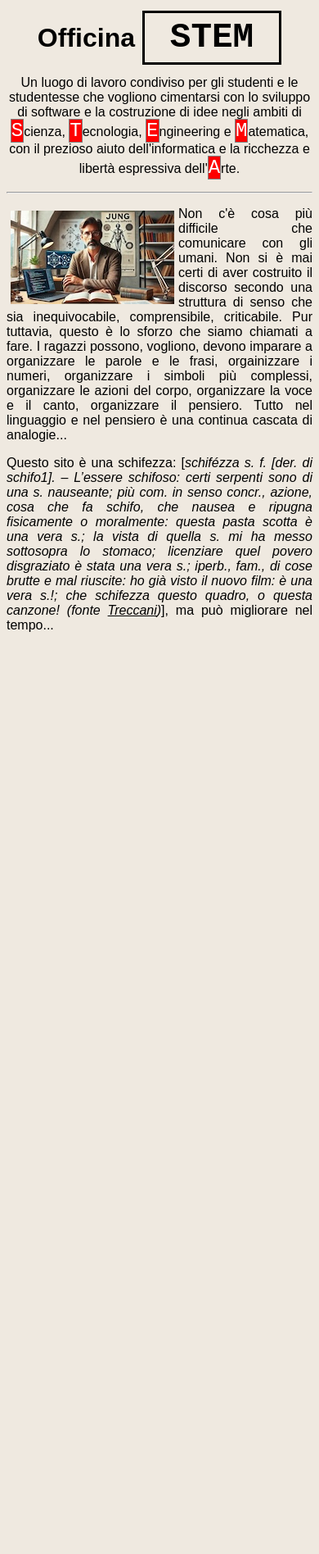
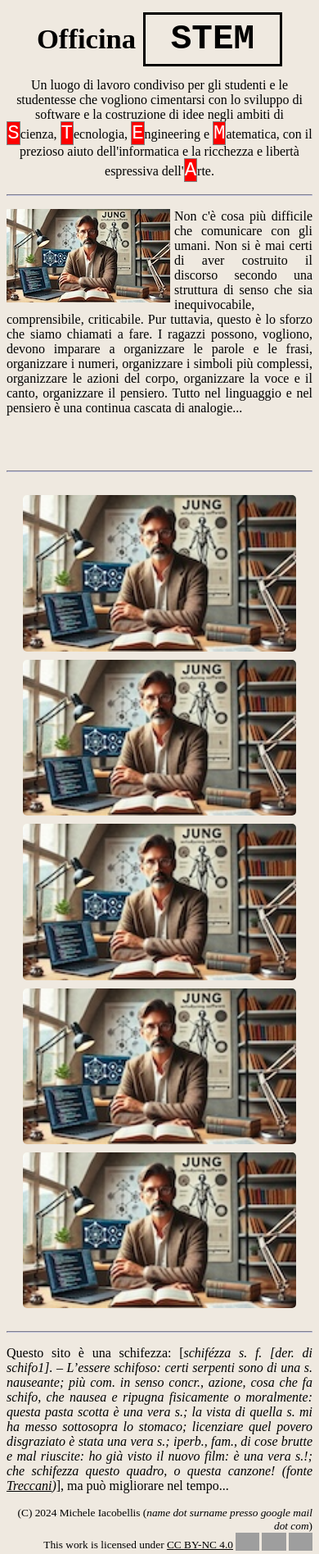
Before and after one commit to jaggomiken/Officina, a plain HTML site: page docs/index.html in a window 390 px wide. Shown: the whole page at 82% size. Before the commit the page ends 844 px from the top, so only its background shows below. Drawn offline with Linux system fonts and the light colour scheme; grey boxes are pictures that could not be loaded.

Commit message:
Adding more articles

```diff
--- a/docs/index.html
+++ b/docs/index.html
@@ -5,11 +5,65 @@
   <meta charset="UTF-8">
   <meta name="viewport" content="width=device-width, initial-scale=1.0">
   <style type="text/css">
+    .image-gallery {
+        display: flex;
+        flex-wrap: wrap;
+        justify-content: left;
+        gap: 10px;
+        padding: 20px;
+    }
+
+    .image-gallery a {
+        flex: 1 1 calc(20% - 10px); /* Default to 5 images per row, with some spacing */
+        max-width: calc(20% - 10px); /* Ensure images don't overflow */
+        text-decoration: none;
+    }
+
+    .image-gallery img {
+        width: 100%;
+        height: auto;
+        display: block;
+        border-radius: 5px;
+        transition: transform 0.3s, box-shadow 0.3s;
+    }
+
+    .image-gallery img:hover {
+        transform: scale(1.05);
+        box-shadow: 0 4px 8px rgba(0, 0, 0, 0.3);
+    }
+
+    /* Responsive adjustments */
+    @media (max-width: 1024px) {
+        .image-gallery a {
+            flex: 1 1 calc(33.33% - 10px); /* 3 images per row */
+            max-width: calc(33.33% - 10px);
+        }
+    }
+
+    @media (max-width: 768px) {
+        .image-gallery a {
+            flex: 1 1 calc(50% - 10px); /* 2 images per row */
+            max-width: calc(50% - 10px);
+        }
+    }
+
+    @media (max-width: 480px) {
+        .image-gallery a {
+            flex: 1 1 100%; /* 1 image per row */
+            max-width: 100%;
+        }
+    }
+
     * {
-      font-family: "Arial";
+      font-family: "Andale Mono";
       background-color: rgb(239, 233, 224, 255);
       color: black;
     }
+
+    h1{
+      font-size: 26pt;
+    }
+
     span.hi {
       font-family: "Courier New";
       font-size: 18pt;
@@ -21,6 +75,15 @@
     .center-area {
       background-color: rgb(239, 233, 224, 255);
     }
+
+    hr{
+      border-width: 1px;
+      border-color: rgb(200, 200, 224, 255);
+    }
+
+    p.smallfont {
+      font-size: 10pt;
+    }
   </style>
 </head>
 <body>
@@ -28,12 +91,22 @@
     <center><h1>Officina <span style="font-family: 'Courier New'; font-size: 32pt; border: 3px solid; padding: 4pt;">&nbsp;STEM&nbsp;</span></h1></center><p align="center">Un luogo di lavoro condiviso per gli studenti e le studentesse che vogliono cimentarsi con lo sviluppo di software e la costruzione di idee negli ambiti di<br><span class="hi">S</span>cienza, <span class="hi">T</span>ecnologia, <span class="hi">E</span>ngineering e <span class="hi">M</span>atematica, con il prezioso aiuto dell'informatica e la ricchezza e libertà espressiva dell'<span class="hi">A</span>rte.</p>
   </div>
   <hr>
-  <div id="main-content" class="center-area">
-    <img src="FOTO_Left_ForIndex.jpg" width="200px" style="float:left; margin:5px;">
+  <div id="main-content" class="center-area" style="margin-bottom: 67px;">
+    <a href="FOTO_Left_Small.jpg"><img src="FOTO_Left_ForIndex.jpg" width="200px" style="float:left; margin-right:5px;"></a>
     <p align="justify" class="center-area">
-      Non c'è cosa più difficile che comunicare con gli umani. Non si è mai certi di aver costruito il discorso secondo una struttura di senso che sia inequivocabile, comprensibile, criticabile. Pur tuttavia, questo è lo sforzo che siamo chiamati a fare. I ragazzi possono, vogliono, devono imparare a organizzare le parole e le frasi, orgainizzare i numeri, organizzare i simboli più complessi, organizzare le azioni del corpo, organizzare la voce e il canto, organizzare il pensiero. Tutto nel linguaggio e nel pensiero è una continua cascata di analogie...
+      Non c'è cosa più difficile che comunicare con gli umani. Non si è mai certi di aver costruito il discorso secondo una struttura di senso che sia inequivocabile, comprensibile, criticabile. Pur tuttavia, questo è lo sforzo che siamo chiamati a fare. I ragazzi possono, vogliono, devono imparare a organizzare le parole e le frasi, organizzare i numeri, organizzare i simboli più complessi, organizzare le azioni del corpo, organizzare la voce e il canto, organizzare il pensiero. Tutto nel linguaggio e nel pensiero è una continua cascata di analogie...
     </p>
   </div>
+  <hr>
+  <div class="image-gallery">
+    <a href="articolo001/001_index.html"><img src="articolo001/001_index.jpg" alt="Articolo 001"></a>
+    <a href="articolo002/002_index.html"><img src="articolo002/002_index.jpg" alt="Articolo 002"></a>
+    <a href="articolo003/003_index.html"><img src="articolo003/003_index.jpg" alt="Articolo 003"></a>
+    <a href="articolo004/004_index.html"><img src="articolo004/004_index.jpg" alt="Articolo 004"></a>
+    <a href="articolo005/005_index.html"><img src="articolo005/005_index.jpg" alt="Articolo 005"></a>
+  </div>
+  <hr>
   <footer><p align="justify">Questo sito è una schifezza: [<i>schifézza s. f. [der. di schifo1]. – L’essere schifoso: certi serpenti sono di una s. nauseante; più com. in senso concr., azione, cosa che fa schifo, che nausea e ripugna fisicamente o moralmente: questa pasta scotta è una vera s.; la vista di quella s. mi ha messo sottosopra lo stomaco; licenziare quel povero disgraziato è stata una vera s.; iperb., fam., di cose brutte e mal riuscite: ho già visto il nuovo film: è una vera s.!; che schifezza questo quadro, o questa canzone! (fonte <a href="https://www.treccani.it/vocabolario/schifezza/?search=schifézza%2F">Treccani</a>)</i>], ma può migliorare nel tempo...</p></footer>
+  <p class="smallfont" xmlns:cc="http://creativecommons.org/ns#" align="right">(C) 2024 Michele Iacobellis (<i>name dot surname presso google mail dot com</i>)<br>This work is licensed under <a href="https://creativecommons.org/licenses/by-nc/4.0/?ref=chooser-v1" target="_blank" rel="license noopener noreferrer" style="display:inline-block;">CC BY-NC 4.0<img style="height:22px!important;margin-left:3px;vertical-align:text-bottom;" src="https://mirrors.creativecommons.org/presskit/icons/cc.svg?ref=chooser-v1" alt=""><img style="height:22px!important;margin-left:3px;vertical-align:text-bottom;" src="https://mirrors.creativecommons.org/presskit/icons/by.svg?ref=chooser-v1" alt=""><img style="height:22px!important;margin-left:3px;vertical-align:text-bottom;" src="https://mirrors.creativecommons.org/presskit/icons/nc.svg?ref=chooser-v1" alt=""></a></p>
 </body>
 </html>
```
Also changed, not shown: docs/articolo001/001_index.html (added, +46 -0 lines), docs/articolo002/002_index.html (added, +46 -0 lines), docs/articolo003/003_index.html (added, +46 -0 lines), docs/articolo004/004_index.html (added, +46 -0 lines), docs/articolo005/005_index.html (added, +46 -0 lines), docs/FOTO_Left_Small.jpg, docs/articolo001/001_index.jpg (added), docs/articolo002/002_index.jpg (added), docs/articolo003/003_index.jpg (added), docs/articolo004/004_index.jpg (added), docs/articolo005/005_index.jpg (added).
